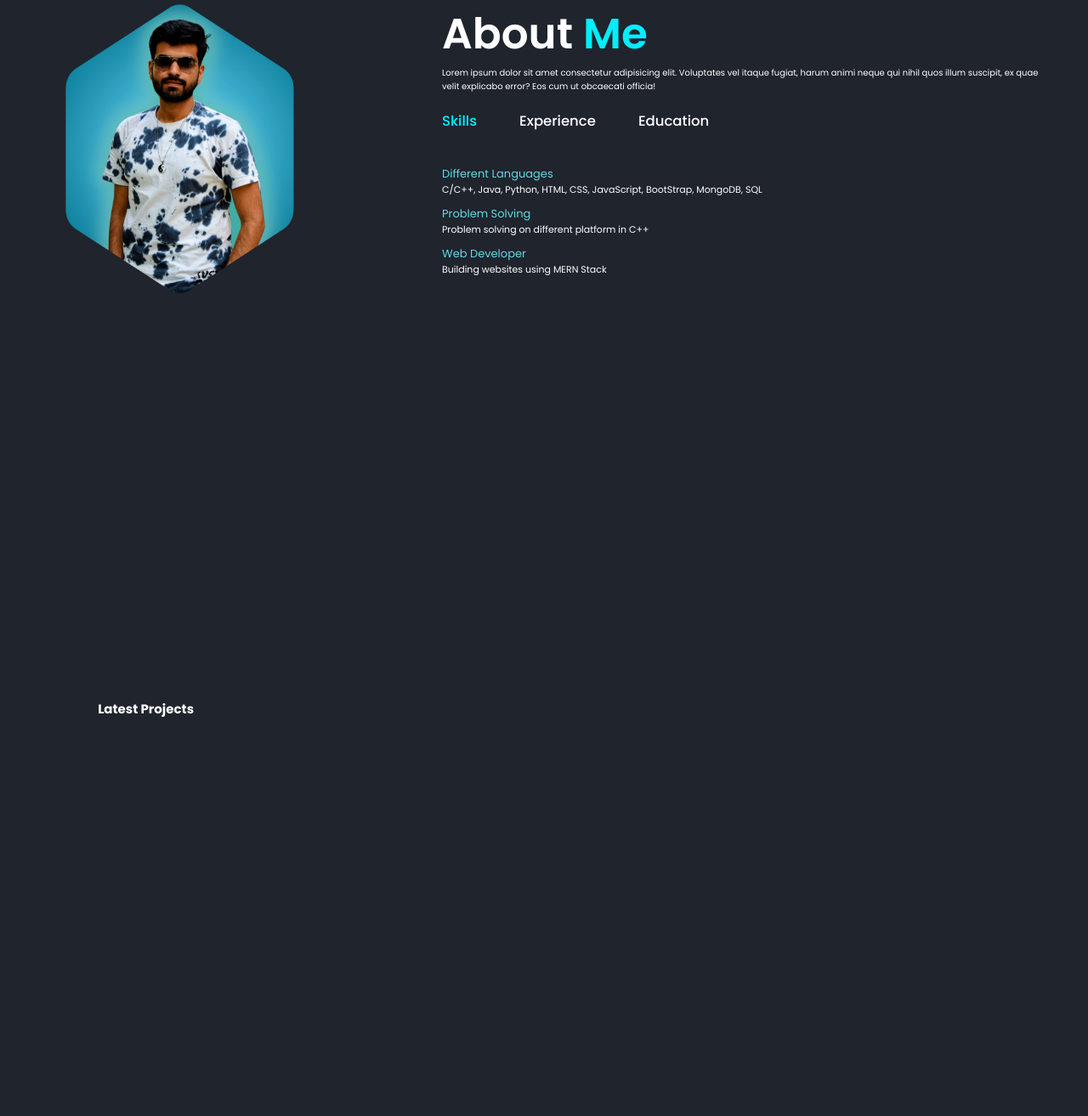
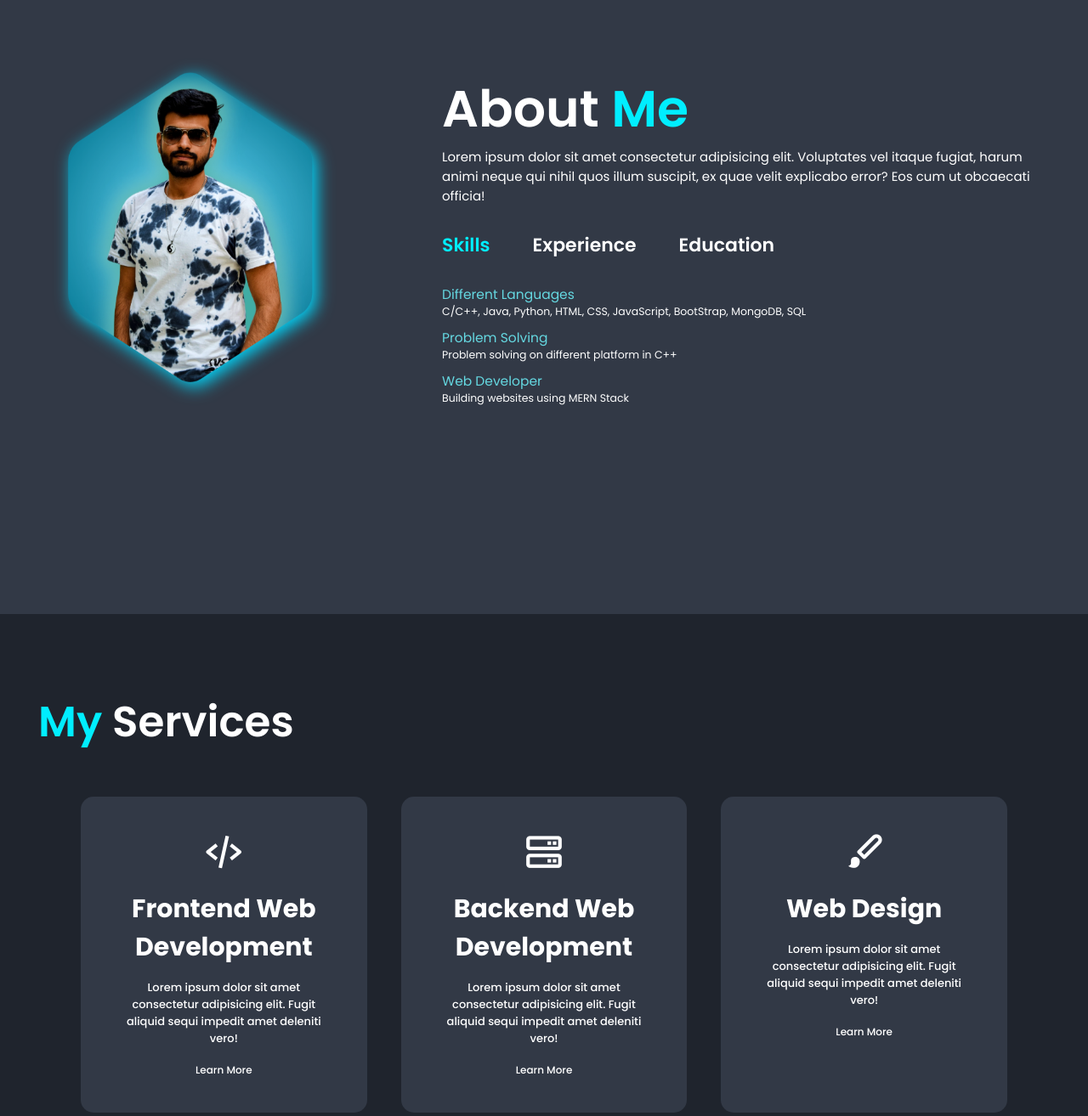
Before and after one commit to ujjwalsingh0312/Portfolio, a plain HTML site: page index.html in a window 1280 px wide. Shown: the part 893-2207 px from the top of the page at 85% size. Drawn offline with nearby package versions, Linux system fonts and the light colour scheme.

Commit message:
Add files via upload

```diff
--- a/css/style.css
+++ b/css/style.css
@@ -23,6 +23,7 @@
 html{
     font-size: 62.5%;
     overflow-x: hidden;
+    scroll-behavior: smooth;
 }
 
 body{
@@ -73,6 +74,9 @@ section {
     display: none;
 }
 
+
+/* HOME SECTION */
+
 .home {
     display: flex;
     justify-content: center;
@@ -82,7 +86,15 @@ section {
 .home-img img {
     height: 30vw;
     width: 30vw;
-    margin-left: 175px;
+    margin-left: 150px;
+    border-radius: 125rem;
+    filter: drop-shadow(5px 5px 10px rgb(51, 208, 233));
+    transition: .3s ease;
+}
+
+.home-img img:hover {
+    transform: scale(1.35);
+    cursor: pointer;
 }
 
 .home-content h3 {
@@ -152,8 +164,8 @@ section {
 /* ABOUT SECTION */
 
 .about {
-    padding: 80px 40px;
-    /* color: var(--text-color); */
+    padding: 160px 40px;
+    background: var(--second-bg-color);
 }
 
 .row {
@@ -166,13 +178,17 @@ section {
     flex-basis: 35%;
 }
 
-/* .about-img img{
-    width: 100%;
-    border-radius: 10px;
-} */
 .about-img img {
-    height: 27vw;
-    width: 27vw;
+    height: 29vw;
+    width: 29vw;
+    border-radius: 175rem;
+    filter: drop-shadow(5px 5px 10px rgb(0, 217, 255));
+    transition: .3s ease;
+}
+
+.about-img img:hover {
+    transform: scale(1.35);
+    cursor: pointer;
 }
 
 .about-content {
@@ -180,7 +196,7 @@ section {
 }
 
 .about-content h1 {
-    font-size: 50px;
+    font-size: 60px;
     font-weight: 600;
     color: var(--text-color);
 }
@@ -189,15 +205,18 @@ section {
     color: var(--main-color);
 }
 
+.about-content p {
+    font-size: 15px;
+}
+
 .tab-titles {
     display: flex;
-    margin: 20px 0 40px;
+    margin: 30px 0;
 }
-
-.tab-links {
+.tab-titles p {
     margin-right: 50px;
-    font-size: 16.5px;
-    font-weight: 500;
+    font-size: 22px;
+    font-weight: 550;
     cursor: pointer;
     position: relative;
 }
@@ -210,12 +229,12 @@ section {
 .tab-contents ul li {
     list-style: none;
     margin: 10px 0;
-    font-size: 11px;
+    font-size: 12.5px;
 }
 
 .tab-contents ul li span {
     color: rgb(101, 216, 225);
-    font-size: 13px;
+    font-size: 15.5px;
 }
 
 .tab-contents {
@@ -225,3 +244,73 @@ section {
 .tab-contents.active-tab {
     display: block;
 }
+
+
+/* SERVICES SECTION */
+
+.services {
+    padding: 90px 45px;
+}
+
+.sub-title {
+    font-size: 50px;
+    font-weight: 600;
+    color: var(--text-color);
+}
+
+.sub-title span {
+    color: var(--main-color);
+}
+
+.services-list {
+    display: grid;
+    grid-template-columns: repeat(auto-fit, minmax(250px, 1fr));
+    grid-gap: 40px;
+    margin: 50px;
+}
+
+.services-list div {
+    background: var(--second-bg-color);
+    padding: 40px;
+    font-size: 13px;
+    font-weight: 500;
+    border: 10px;
+    border-color: var(--main-color);
+    border-radius: 15px;
+    text-align: center;
+    transition: background 0.5s, transform 0.5s;
+}
+
+.services-list div:hover {
+    border: 10px;
+    border-color: var(--main-color);
+    background: #87ccdc;
+    color: var(--bg-color);
+    transform: translateY(-15px);
+}
+
+.services-list div i {
+    font-size: 50px;
+    margin-bottom: 20px;
+}
+
+.services-list div h2 {
+    font-size: 30px;
+    font-weight: 700;
+    margin-bottom: 15px;
+}
+
+.services-list div a {
+    text-decoration: none;
+    color: var(--text-color);
+    font-size: 12px;
+    margin-top: 18px;
+    display: inline-block;
+}
+
+.services-list div a:hover {
+    color: var(--bg-color);
+}
+
+
+/* PROJECTS SECTION  */
--- a/index.html
+++ b/index.html
@@ -18,6 +18,7 @@
         <nav class="navbar">
             <a href="#home" class="nav-links active" onclick="scrollpage('home')">Home</a>
             <a href="#about" class="nav-links" onclick="scrollpage('about')">About</a>
+            <a href="#services" class="nav-links" onclick="scrollpage('services')">Services</a>
             <a href="#projects" class="nav-links" onclick="scrollpage('projects')">Projects</a>
             <a href="#contact" class="nav-links" onclick="scrollpage('contact')">Contact</a>
         </nav>
@@ -28,13 +29,13 @@
         <div class="home-content">
             <h3>Hello, I'm</h3>
             <h1>Ujjwal Singh</h1>
-            <h2>And I'm a <span>Frontend Developer</span></h2>
+            <h2>I'm a <span>Frontend Developer</span></h2>
 
             <div class="social-media">
-                <a href="#"><i class='bx bxl-linkedin' ></i></a>
-                <a href="#"><i class='bx bxl-gmail' ></i></a>
-                <a href="#"><i class='bx bxl-instagram' ></i></a>
-                <a href="#"><i class='bx bxl-github' ></i></a>
+                <a href="https://www.linkedin.com/in/ujjwal-singh-a61b90222/" target="_blank" class="linkedin"><i class='bx bxl-linkedin' ></i></a>
+                <a href="https://mail.google.com/mail/u/0/#inbox?compose=GTvVlcRwQnpmKkKQFsvLZlJbxmTvVJwwBCHswbDzbtvbfHLWlMXdLshGFbjGnMRpzxPvvhpzbxSfn" target="_blank" class="gmail"><i class='bx bxl-gmail' ></i></a>
+                <a href="https://www.instagram.com/ujjwalsingh_1208/" target="_blank" class="insta"><i class='bx bxl-instagram' ></i></a>
+                <a href="https://github.com/ujjwalsingh0312" target="_blank" class="github"><i class='bx bxl-github' ></i></a>
             </div>
             <a href="#" class="btn">Download CV</a>
         </div>
@@ -70,6 +71,7 @@
                             <li><span>09/2023 - 10/2023</span><br>Fullstack Developer Intern at CodSoft</li>
                             <li><span>07/2023 - 08/2023</span><br>MERN Stack Training at Brain Mentors</li>
                             <li><span>05/2023 - 06/2023</span><br>Fundraiser Intern at Muskurahat Foundation</li>
+                            <li><span>09/2022 - Present</span><br>PR Head at Aarambh - Dramatics Society</li>
                         </ul>
                     </div>
                     <div class="tab-contents" id="education">
@@ -84,12 +86,46 @@
         </div>
     </section>
 
+    <!-- Service section -->
+    <section class="services" id="services">
+        <div class="container">
+            <h1 class="sub-title"><span>My</span> Services</h1>
+            <div class="services-list">
+                <div>
+                    <i class='bx bx-code-alt' ></i>
+                    <h2>Frontend Web Development</h2>
+                    <p>Lorem ipsum dolor sit amet consectetur adipisicing elit. Fugit aliquid sequi impedit amet deleniti vero!</p>
+                    <a href="#about">Learn More</a>
+                </div>
+                <div>
+                    <i class='bx bx-server' ></i>
+                    <h2>Backend Web Development</h2>
+                    <p>Lorem ipsum dolor sit amet consectetur adipisicing elit. Fugit aliquid sequi impedit amet deleniti vero!</p>
+                    <a href="#about">Learn More</a>
+                </div>
+                <div>
+                    <i class='bx bxs-paint' ></i>
+                    <h2>Web Design</h2>
+                    <p>Lorem ipsum dolor sit amet consectetur adipisicing elit. Fugit aliquid sequi impedit amet deleniti vero!</p>
+                    <a href="#about">Learn More</a>
+                </div>
+            </div>
+        </div>
+    </section>
+
     <!-- project section -->
     <section class="projects" id="projects">
         <h2 class="heading">Latest <span>Projects</span></h2>
 
         <div class="projects-container">
-            <img src="" alt="">
+            <div class="projects-box">
+                <img src="static/blog.jpg" alt="Valley">
+                <div class="projects-layer">
+                    <h4>Ghummakad</h4>
+                    <p>Lorem ipsum dolor sit amet, consectetur adipisicing elit. Molestiae, alias?</p>
+                    <a href="#"><i class='bx bx-link-external' ></i></a>
+                </div>
+            </div>
         </div>
     </section>
 
```
